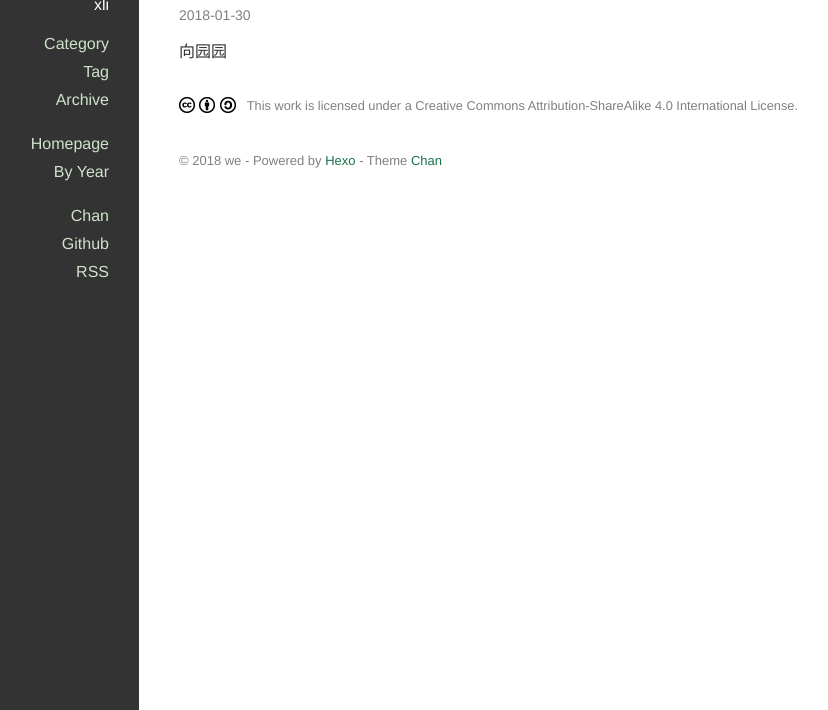
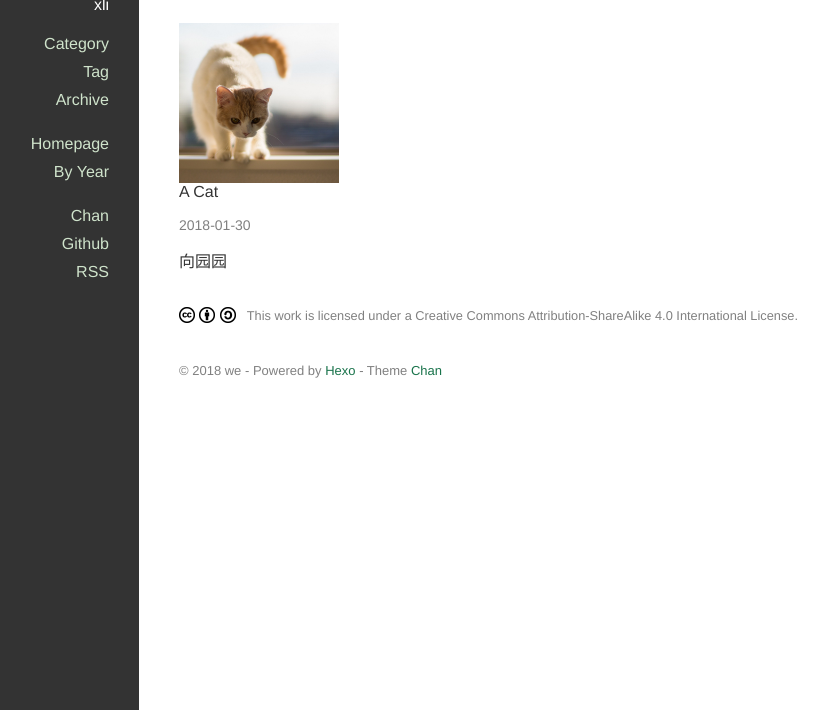
Before and after one commit to TBHMoo/TBHMoo.github.io, a plain HTML site: page 2018/01/30/第一篇/index.html in a window 1280 px wide. Shown: the part 90-800 px from the top of the page, without its empty margins (261-1089 px from the left). Drawn offline with nearby package versions, Linux system fonts and the light colour scheme.

Commit message:
Site updated: 2018-02-02 23:41:09

```diff
--- a/2018/01/30/第一篇/index.html
+++ b/2018/01/30/第一篇/index.html
@@ -18,10 +18,12 @@
 <meta property="og:url" content="https://tbhmoo.github.io/2018/01/30/第一篇/index.html">
 <meta property="og:site_name" content="we">
 <meta property="og:description" content="向园园">
-<meta property="og:updated_time" content="2018-02-02T15:20:05.102Z">
+<meta property="og:image" content="https://tbhmoo.github.io/images/cc/wallpaper-2572384.jpg">
+<meta property="og:updated_time" content="2018-02-02T15:40:45.947Z">
 <meta name="twitter:card" content="summary">
 <meta name="twitter:title" content="第一篇">
 <meta name="twitter:description" content="向园园">
+<meta name="twitter:image" content="https://tbhmoo.github.io/images/cc/wallpaper-2572384.jpg">
 
 
   <link rel="alternative" href="/atom.xml" title="we" type="application/atom+xml">
@@ -147,6 +149,24 @@
       第一篇
     </h1>
 
+
+  <div class="article-gallery article-gallery-photos" itemscope itemtype="http://schema.org/ImageGallery">
+
+      <figure class="article-gallery-img" itemprop="associatedMedia" itemscope itemtype="http://schema.org/ImageObject">
+        <a href="/images/cc/wallpaper-2572384.jpg"
+          itemprop="contentUrl"
+          rel="gallery_cjd63k4pt0001tsu9l30rlc0y"
+          title="A Cat"
+
+            data-size="1920x1200"
+
+          style="background-image: url(/images/cc/wallpaper-2572384.jpg)">
+          <img src="/images/cc/wallpaper-2572384.jpg" itemprop="thumbnail" alt="A Cat"/>
+        </a>
+        <figcaption itemprop="caption description">A Cat</figcaption>
+      </figure>
+
+  </div>
 
 
   <div class="article-info">
```
Also changed, not shown: archives/2018/01/index.html (+18 -0 lines), archives/2018/index.html (+18 -0 lines), archives/index.html (+18 -0 lines), index.html (+18 -0 lines), images/cc/wallpaper-2572384.jpg (added).
